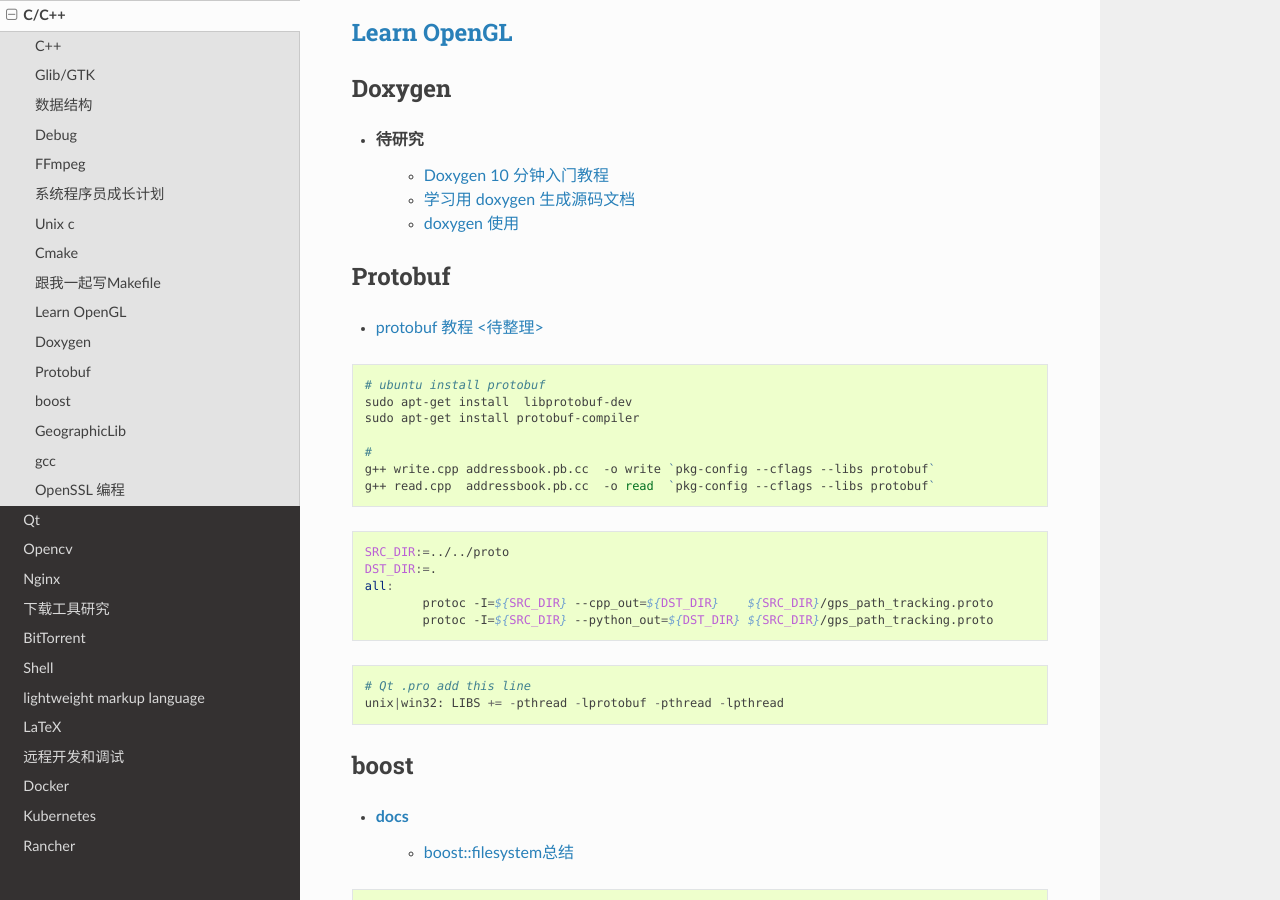
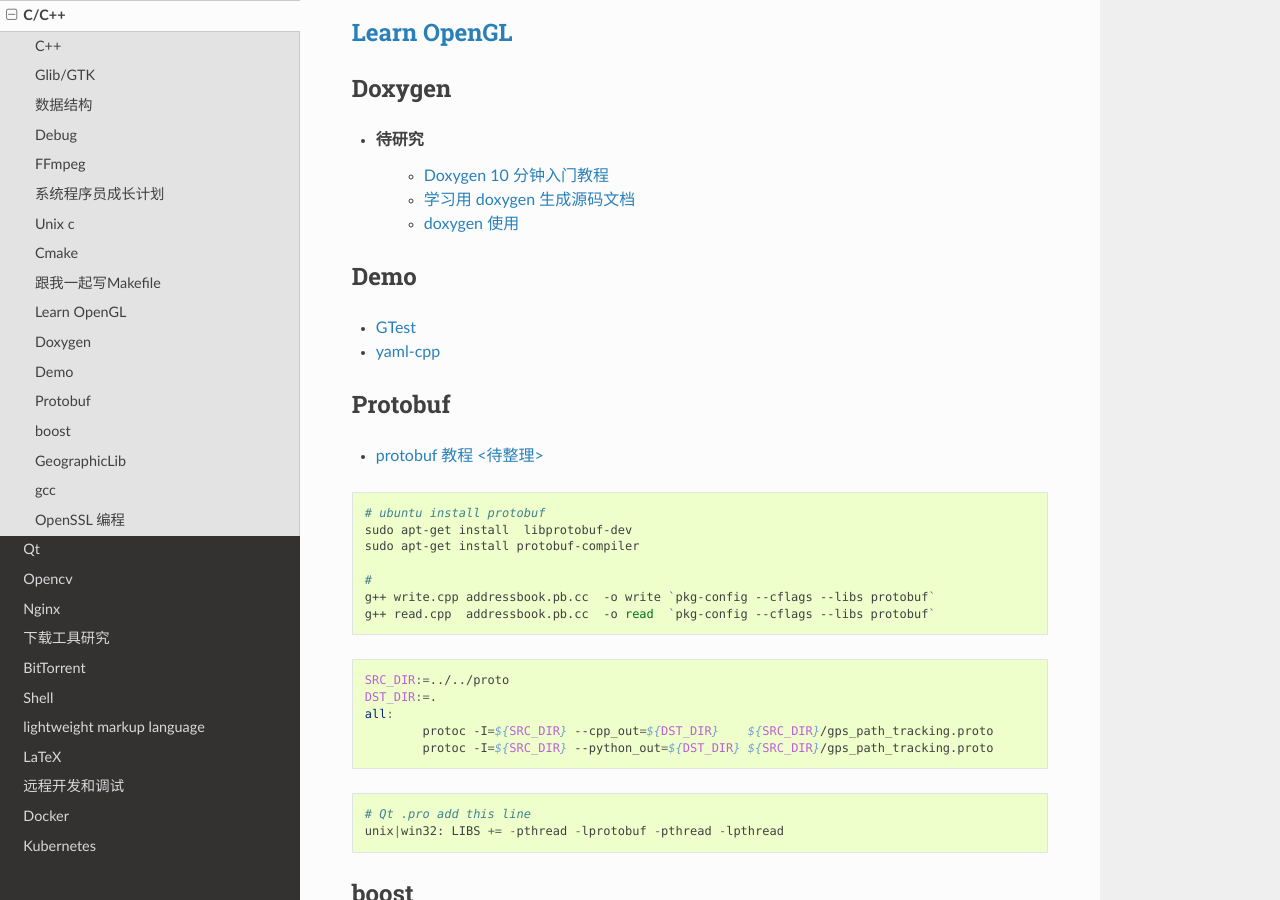
Before and after one commit to my-rds-store/my_space, a Sphinx documentation site: the page built from source/cpp/index.rst, in a window 1280 px wide and 900 px high, scrolled down 1389 px. Built offline with Sphinx 7.4.7 and the Read the Docs theme 2.0.0, drawn with Linux system fonts in a browser that asks for light colours.

Commit message:
update ..

```diff
--- a/source/cpp/index.rst
+++ b/source/cpp/index.rst
@@ -72,6 +72,13 @@
     * `Doxygen 10 分钟入门教程 <http://cedar-renjun.github.io/2014/03/21/learn-doxygen-in-10-minutes/index.html>`_
     * `学习用 doxygen 生成源码文档  <https://www.ibm.com/developerworks/cn/aix/library/au-learningdoxygen/>`_
     * `doxygen 使用 <https://www.cnblogs.com/rongpmcu/p/7662765.html>`_
+
+***************
+Demo
+***************
+
+* `GTest <https://gitee.com/saltDocument/demo/tree/master/gtest>`_
+* `yaml-cpp <https://gitee.com/saltDocument/demo/tree/master/yaml-cpp>`_
 
 
 **********************
```
